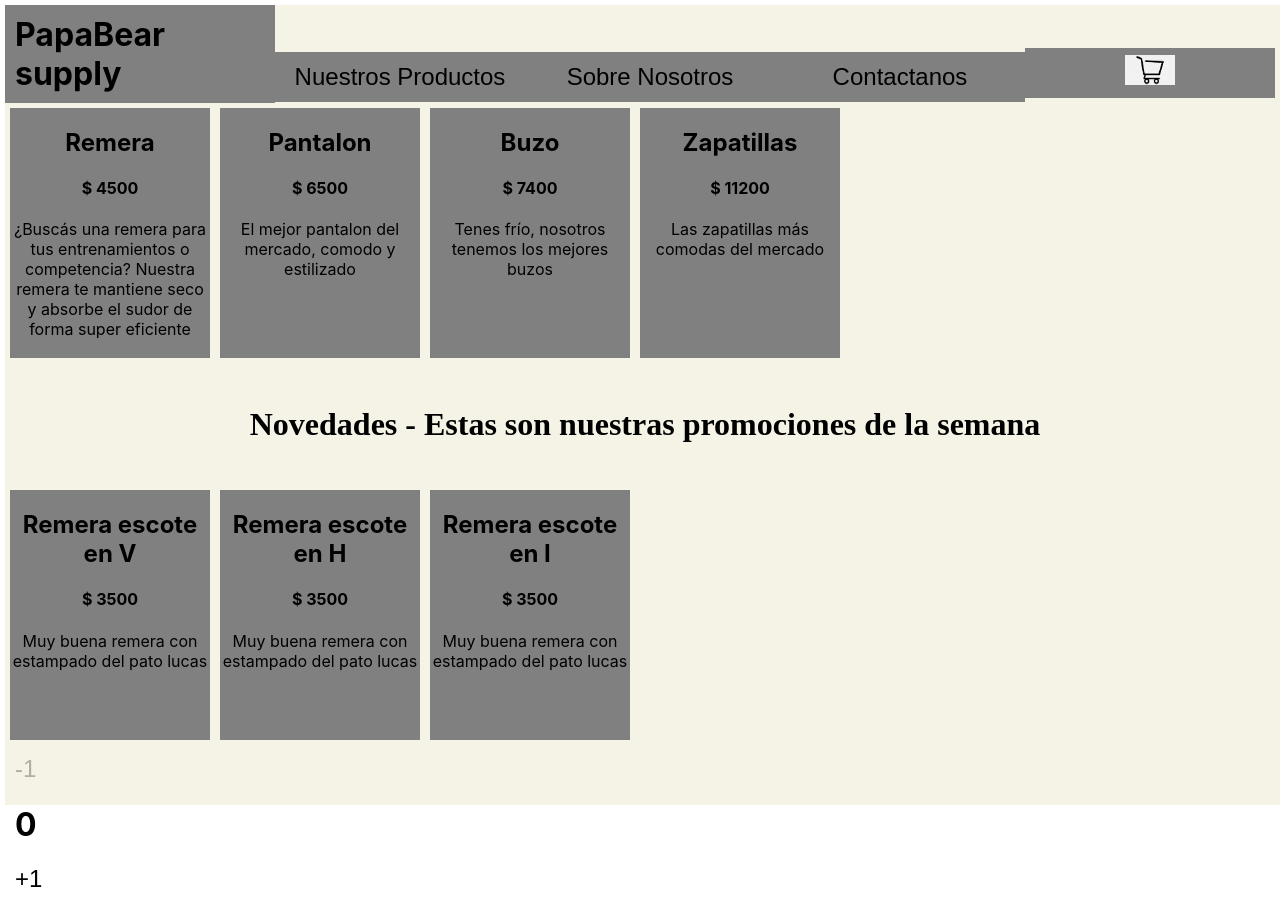
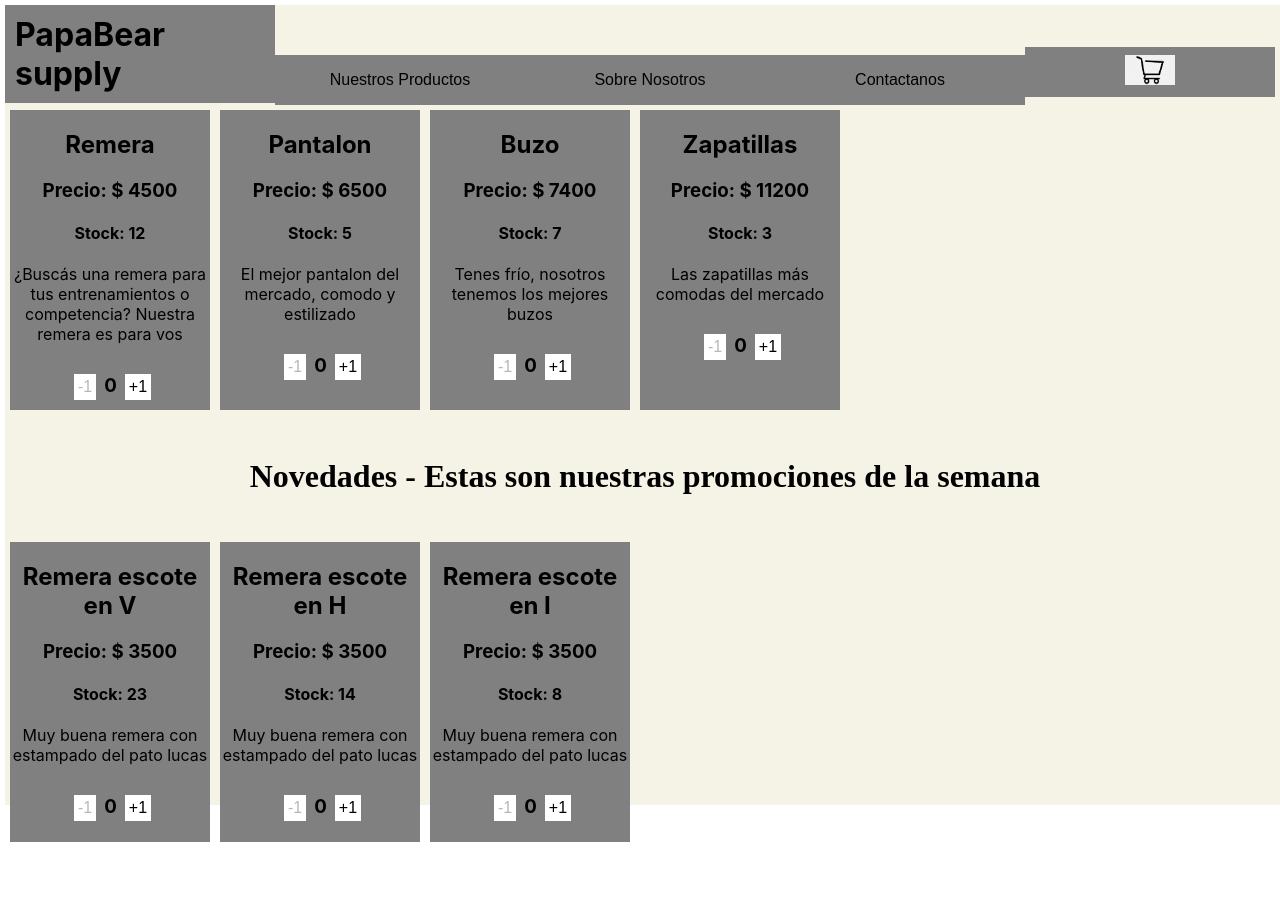
Before and after one commit to ezefgomez/PapaBear.ViteProject, a React (Vite) app: page / in a window 1280 px wide. After the commit the page ends 847 px from the top, so only its background shows below. Built offline with nearby package versions, Linux system fonts and the light colour scheme.

Commit message:
Se agrega boton de carrito en cada articulo

```diff
--- a/package.json
+++ b/package.json
@@ -17,7 +17,10 @@
     "@types/react": "^18.0.0",
     "@types/react-dom": "^18.0.0",
     "@vitejs/plugin-react": "^1.3.0",
+    "autoprefixer": "^10.4.7",
+    "postcss": "^8.4.14",
     "sass": "^1.54.0",
+    "tailwindcss": "^3.1.6",
     "vite": "^2.9.9"
   }
 }
--- /dev/null
+++ b/postcss.config.js
@@ -0,0 +1,6 @@
+module.exports = {
+  plugins: {
+    tailwindcss: {},
+    autoprefixer: {},
+  },
+}
--- a/src/App.css
+++ b/src/App.css
@@ -44,9 +44,10 @@
 }
 
 button {
-  font-size: 1.5em;
-  border: 0;
-  padding: 0;
-  background: none;
+  font-size: 1em;
+  border: 1px black;
+  padding: 4px;
+  background: white;
   cursor: pointer;
+  text-align: center;
 }
--- a/src/App.jsx
+++ b/src/App.jsx
@@ -16,18 +16,14 @@ function App() {
           </div>
 
           <div className="container">
-            <CardArticulos backgroundColor="grey" title="Remera" price="$ 4500" description="¿Buscás una remera para tus entrenamientos o competencia? Nuestra remera  te mantiene seco y absorbe el sudor de forma super eficiente" />
-            <CardArticulos backgroundColor="grey" title="Pantalon" price="$ 6500" description="El mejor pantalon del mercado, comodo y estilizado" />
-            <CardArticulos backgroundColor="grey" title="Buzo" price="$ 7400" description="Tenes frío, nosotros tenemos los mejores buzos" />
-            <CardArticulos backgroundColor="grey" title="Zapatillas" price="$ 11200" description="Las zapatillas más comodas del mercado" />
+            <CardArticulos backgroundColor="grey" title="Remera" price="$ 4500" description="¿Buscás una remera para tus entrenamientos o competencia? Nuestra remera  es para vos" stock="12" />
+            <CardArticulos backgroundColor="grey" title="Pantalon" price="$ 6500" description="El mejor pantalon del mercado, comodo y estilizado" stock="5" />
+            <CardArticulos backgroundColor="grey" title="Buzo" price="$ 7400" description="Tenes frío, nosotros tenemos los mejores buzos" stock="7" />
+            <CardArticulos backgroundColor="grey" title="Zapatillas" price="$ 11200" description="Las zapatillas más comodas del mercado" stock="3" />
           </div>
 
           <div>
             <Novedades />
-          </div>
-
-          <div className="container">
-            <BoxCarrito />
           </div>
 
         </div>
--- a/src/Novedades.jsx
+++ b/src/Novedades.jsx
@@ -8,9 +8,9 @@ const Novedades = () => {
                 <h4 style={{ fontFamily: "Times New Roman", textAlign: "center", fontSize: "2em" }}>Novedades - Estas son nuestras promociones de la semana</h4>
             </div>
             <div style={{ display: "flex"}}>
-            <CardArticulos backgroundColor="#89DFDC" title="Remera escote en V" price="$ 3500" description="Muy buena remera con estampado del pato lucas" />
-            <CardArticulos backgroundColor="#89DFDC" title="Remera escote en H" price="$ 3500" description="Muy buena remera con estampado del pato lucas" />
-            <CardArticulos backgroundColor="#89DFDC" title="Remera escote en I" price="$ 3500" description="Muy buena remera con estampado del pato lucas" />
+            <CardArticulos backgroundColor="#89DFDC" title="Remera escote en V" price="$ 3500" description="Muy buena remera con estampado del pato lucas"  stock="23" />
+            <CardArticulos backgroundColor="#89DFDC" title="Remera escote en H" price="$ 3500" description="Muy buena remera con estampado del pato lucas"  stock="14" />
+            <CardArticulos backgroundColor="#89DFDC" title="Remera escote en I" price="$ 3500" description="Muy buena remera con estampado del pato lucas"  stock="8" />
             </div>
         </div>
     )
--- a/src/cardArticulos.jsx
+++ b/src/cardArticulos.jsx
@@ -1,12 +1,15 @@
 import React from 'react'
+import BoxCarrito from './components/BoxCarrito'
 
-const CardArticulos = ({title, price, description,}) => {
+const CardArticulos = ({title, price, description, stock}) => {
 
     return (
-            <div style={{width: "200px", height: "250px", margin: "5px", backgroundColor: "grey"}}>
+            <div style={{width: "200px", height: "300px", margin: "5px", backgroundColor: "grey"}}>
                 <h2 style={{textAlign:"center"}}> {title} </h2>
-                <h4 style={{textAlign:"center"}}> {price} </h4>
+                <h3 style={{textAlign:"center"}}> Precio: {price} </h3>
+                <h4 style={{textAlign:"center"}}> Stock: {stock} </h4>
                 <p style={{textAlign:"center"}}> {description} </p>
+                <div><BoxCarrito /></div>
             </div>
     )
 
--- a/src/components/BoxCarrito.jsx
+++ b/src/components/BoxCarrito.jsx
@@ -13,11 +13,11 @@ export default function agregarArticulos () {
     }
 
 return (
-    <div style={{margin: "0", padding:"10px",color: "black", width: "250px", display:"inline-block", fontSize: "1em"}}>
+    <div style={{margin: "0", padding:"10px",color: "black", width: "250px", display: "inline-flex", fontSize: "1em", position: "relative", left: "50px"}}>
 
-        <button disabled={numero <= 1} onClick={handleMenos}> -1 </button>
-        <h1>{numero}</h1>
-        <button onClick={handleMas}> +1 </button>
+        <button disabled={numero <= 0} onClick={handleMenos} style={{display: "inline-block", margin: "4px"}}> -1 </button>
+        <h3 style={{display: "inline-block", margin: "4px"}}>{numero}</h3>
+        <button onClick={handleMas} style={{display: "inline-block", margin: "4px"}}> +1 </button>
 
     </div>
 )
```
Also changed, not shown: tailwind.config.js (added, +10 -0 lines), 1 other file (tests, documents, lock files or other folders).
